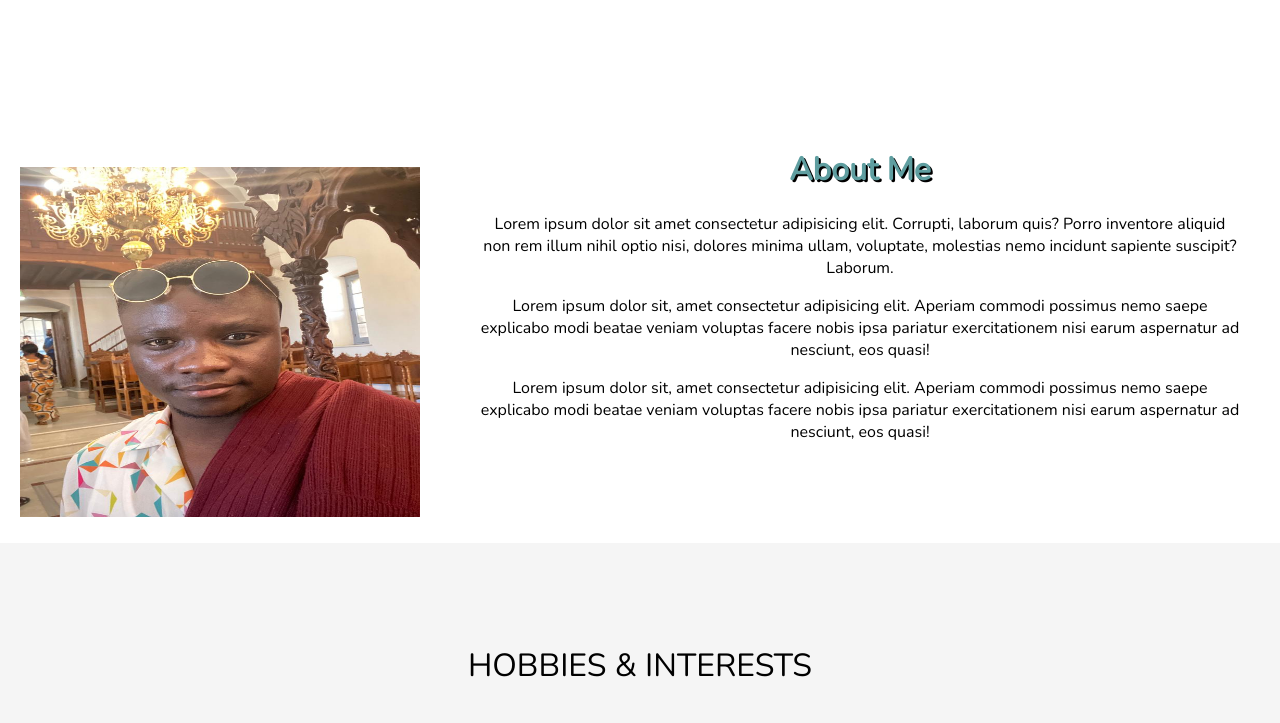
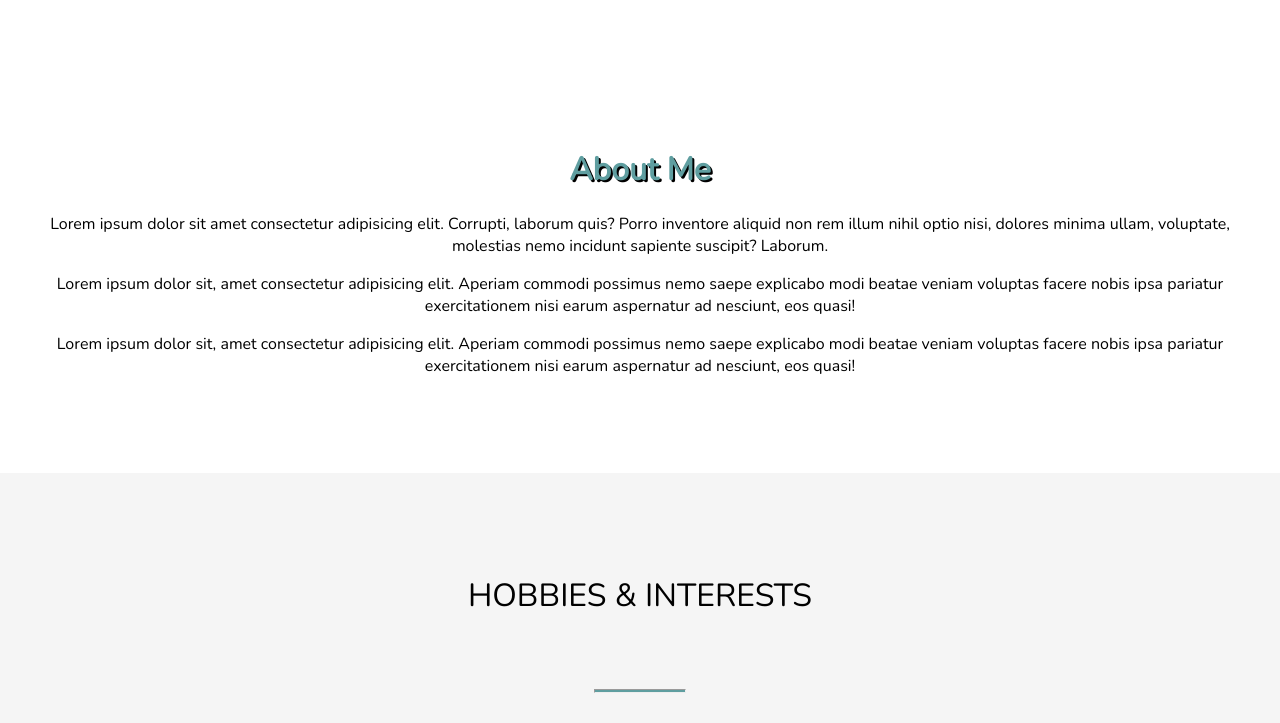
Before and after one commit to DanielKif1/my-porfolio, a plain HTML site: page index.html in a window 1280 px wide. Shown: the part 605-1328 px from the top of the page. Drawn offline with nearby package versions, Linux system fonts and the light colour scheme.

Commit message:
about me page

```diff
--- a/index.html
+++ b/index.html
@@ -63,10 +63,6 @@
     </div>
     <div class="bodyclass">
 
-        <div class="img-about-me">
-            <img src="./images/image.jpeg" alt="about me picture" >
-
-        </div>
 
         <div class="about-me-text">
 
```
